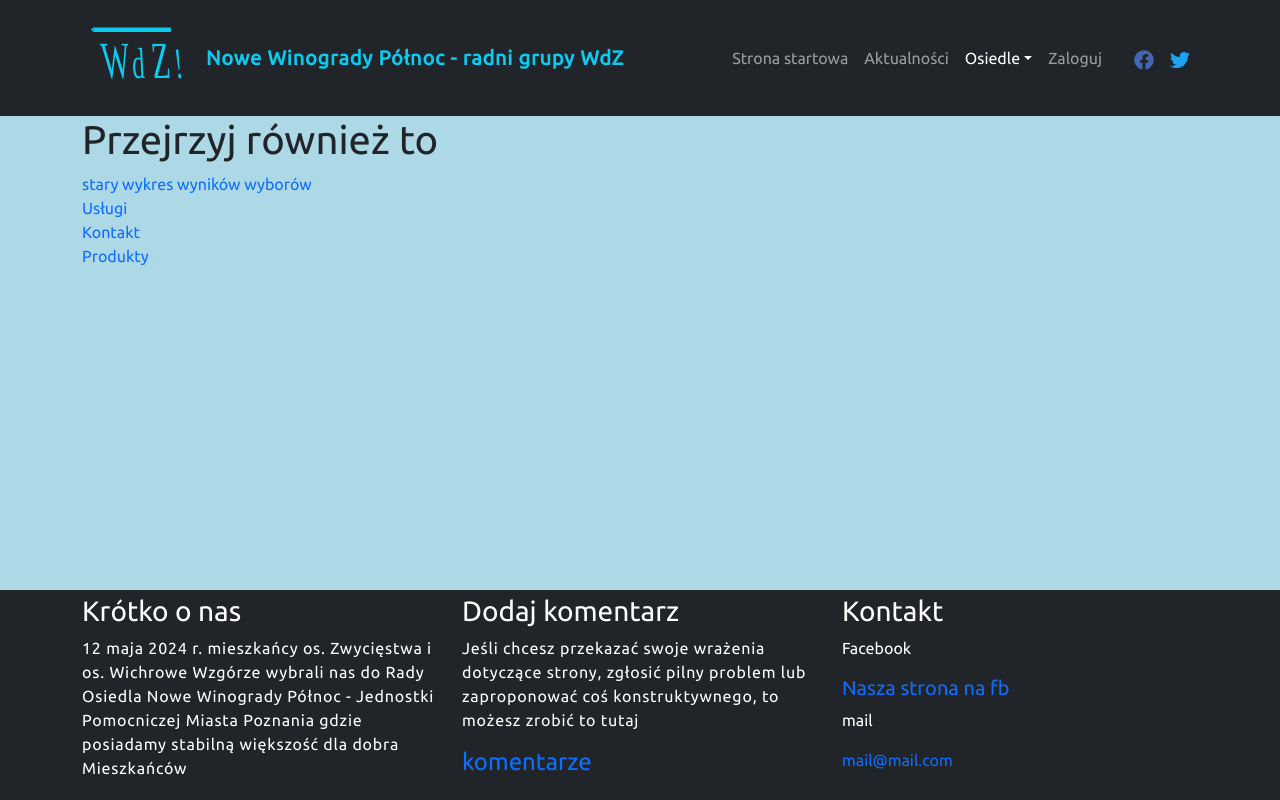
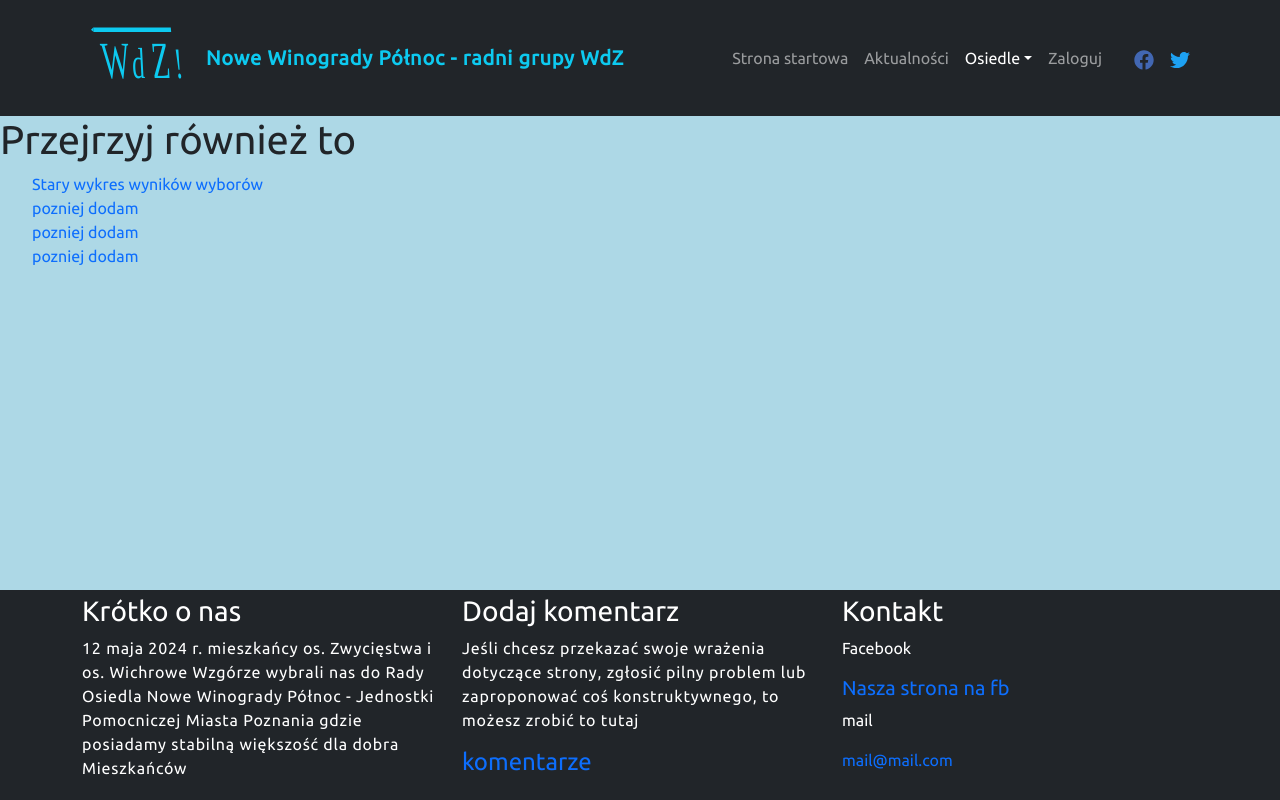
Before and after one commit to laszej/wdz, a Next.js app: page /admin/takealook in a window 1280 px wide. Built offline with nearby package versions, Linux system fonts and the light colour scheme; no server answers.

Commit message:
jebać chinoli

```diff
--- a/pages/admin/takealook.js
+++ b/pages/admin/takealook.js
@@ -2,29 +2,15 @@ import Link from 'next/link';
 
 export default function RecommendationsPage() {
   return (
-    <div className="container">
+    <div>
       <h1>Przejrzyj również to</h1>
 
-      <div className="links-container">
-        {/* Dodaj tutaj linki do istniejących podstron */}
-        <Link href="/chartExample" className="link-box">
-          <div>stary wykres wyników wyborów</div>
-        </Link>
-
-        <Link href="/services" className="link-box">
-          <div>Usługi</div>
-        </Link>
-
-        <Link href="/contact" className="link-box">
-          <div>Kontakt</div>
-        </Link>
-
-        <Link href="/products" className="link-box">
-          <div>Produkty</div>
-        </Link>
-
-      </div>
-
+      <ul>
+        <li><Link href="/chartExample">Stary wykres wyników wyborów</Link></li>
+        <li><Link href="/another">pozniej dodam</Link></li>
+        <li><Link href="/another">pozniej dodam</Link></li>
+        <li><Link href="/another">pozniej dodam</Link></li>
+      </ul>
     </div>
   );
 }
```
